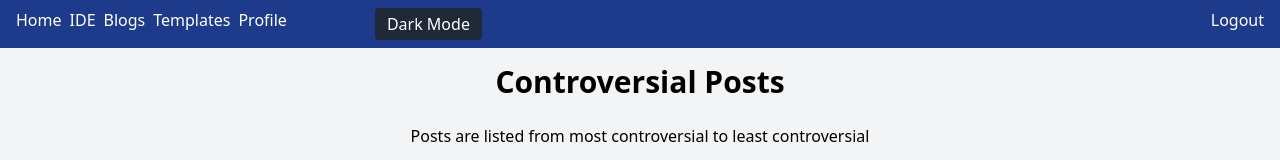
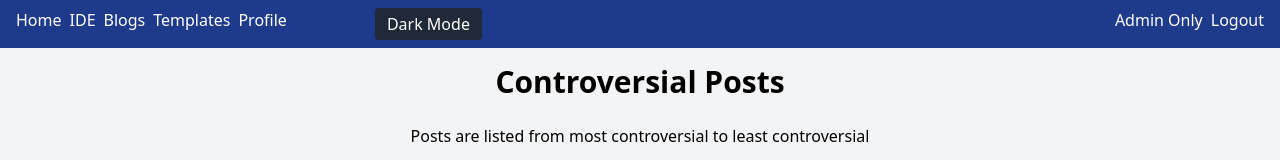
Before and after one commit to as39248/csc309project, a Next.js app: page /adminPosts in a window 1280 px wide. Shown: the top 160 px of the page. Built offline with nearby package versions, Linux system fonts and the light colour scheme.

Commit message:
add admin tab

```diff
--- a/pages/_app.tsx
+++ b/pages/_app.tsx
@@ -48,6 +48,7 @@ export default function App({ Component, pageProps }: AppProps) {
           </button>
         )}
         <div className="flex-1" />
+        <Link href="/admin">Admin Only</Link>
         <Link href="/logout">Logout</Link>
       </nav>
       <Component {...pageProps} />
```
